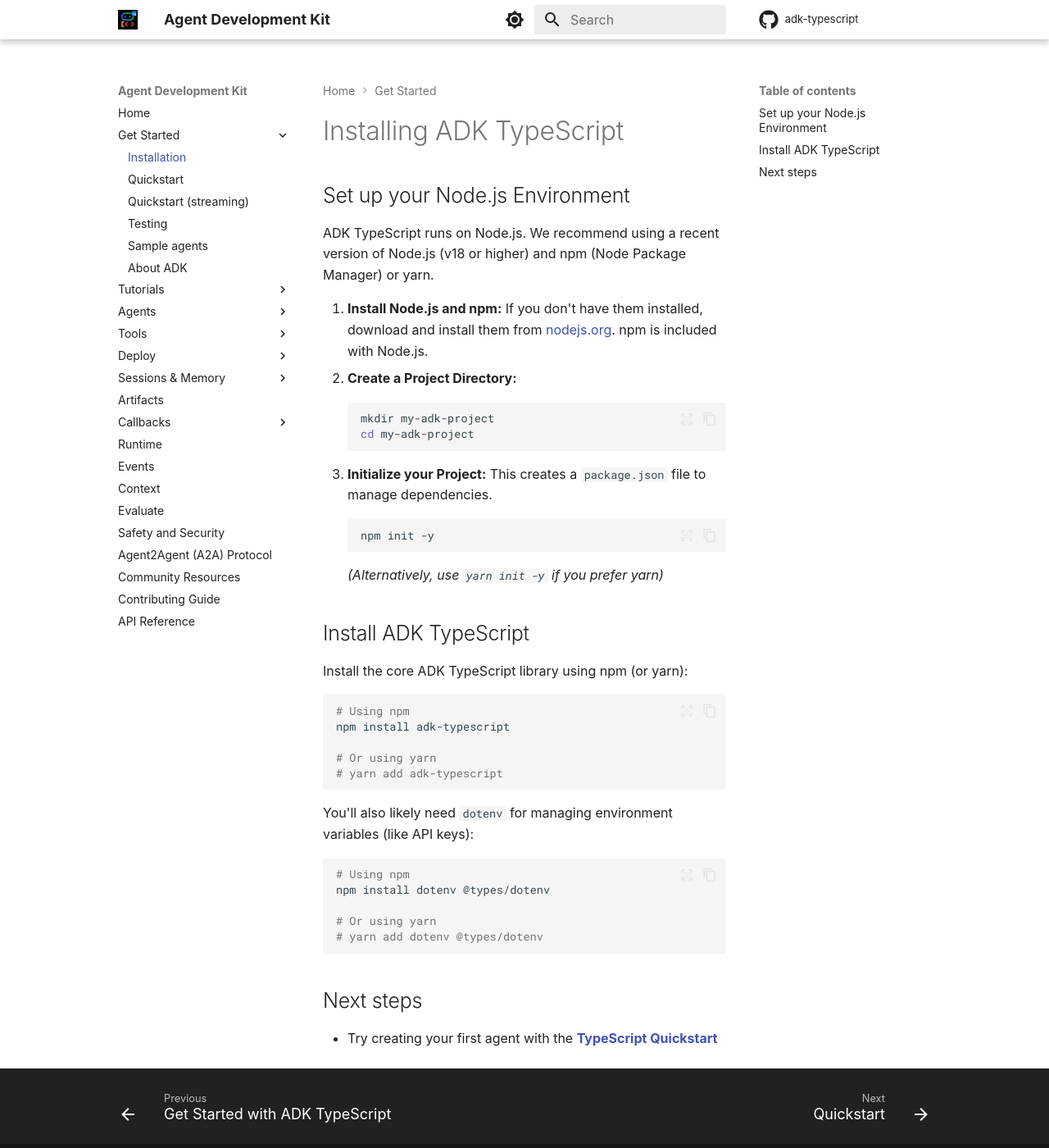
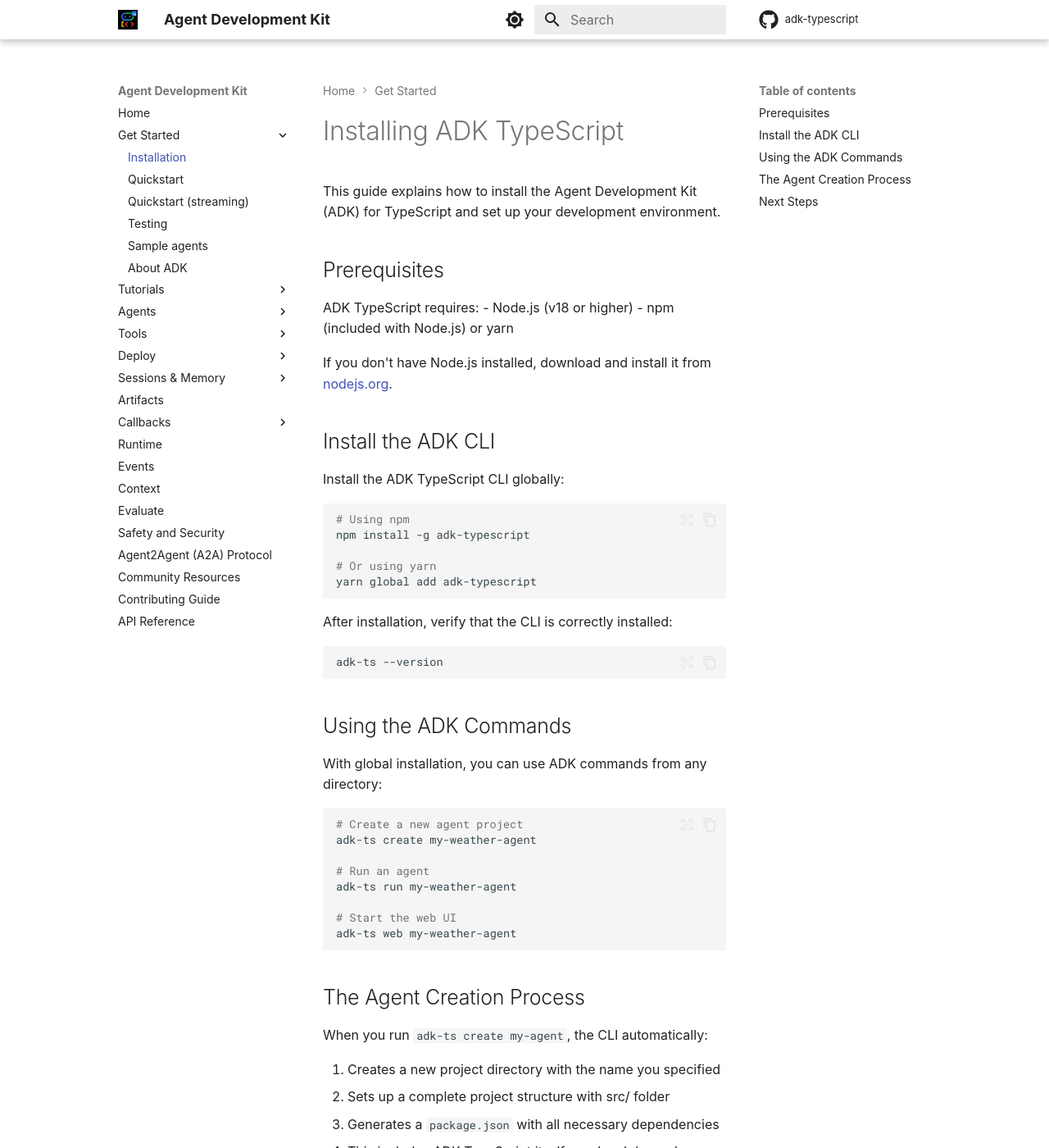
Before and after one commit to njraladdin/adk-typescript, an MkDocs documentation site: the page built from docs/get-started/installation.md, in a window 1280 px wide and 1400 px high. Shown: the whole window at 82% size. Built offline with MkDocs 1.6.1 and Material for MkDocs 9.7.7, drawn with Linux system fonts in a browser that asks for light colours; some web fonts are replaced; comment, search, counter and statistics services are not loaded; some of the changed text lies outside the part shown.

Commit message:
update installation doc

````diff
--- a/docs/get-started/installation.md
+++ b/docs/get-started/installation.md
@@ -1,45 +1,66 @@
-
 # Installing ADK TypeScript
 
-## Set up your Node.js Environment
+This guide explains how to install the Agent Development Kit (ADK) for TypeScript and set up your development environment.
 
-ADK TypeScript runs on Node.js. We recommend using a recent version of Node.js (v18 or higher) and npm (Node Package Manager) or yarn.
+## Prerequisites
 
-1.  **Install Node.js and npm:** If you don't have them installed, download and install them from [nodejs.org](https://nodejs.org/). npm is included with Node.js.
-2.  **Create a Project Directory:**
-    ```bash
-    mkdir my-adk-project
-    cd my-adk-project
-    ```
-3.  **Initialize your Project:** This creates a `package.json` file to manage dependencies.
-    ```bash
-    npm init -y
-    ```
-    *(Alternatively, use `yarn init -y` if you prefer yarn)*
+ADK TypeScript requires:
+- Node.js (v18 or higher)
+- npm (included with Node.js) or yarn
 
-## Install ADK TypeScript
+If you don't have Node.js installed, download and install it from [nodejs.org](https://nodejs.org/).
 
-Install the core ADK TypeScript library using npm (or yarn):
+## Install the ADK CLI
+
+Install the ADK TypeScript CLI globally:
 
 ```bash
 # Using npm
-npm install adk-typescript
+npm install -g adk-typescript
 
 # Or using yarn
-# yarn add adk-typescript
+yarn global add adk-typescript
 ```
 
-
-You'll also likely need `dotenv` for managing environment variables (like API keys):
+After installation, verify that the CLI is correctly installed:
 
 ```bash
-# Using npm
-npm install dotenv @types/dotenv
-
-# Or using yarn
-# yarn add dotenv @types/dotenv
+adk-ts --version
 ```
 
-## Next steps
+## Using the ADK Commands
 
+With global installation, you can use ADK commands from any directory:
+
+```bash
+# Create a new agent project
+adk-ts create my-weather-agent
+
+# Run an agent
+adk-ts run my-weather-agent
+
+# Start the web UI
+adk-ts web my-weather-agent
+```
+
+## The Agent Creation Process
+
+When you run `adk-ts create my-agent`, the CLI automatically:
+
+1. Creates a new project directory with the name you specified
+2. Sets up a complete project structure with src/ folder
+3. Generates a `package.json` with all necessary dependencies
+   - This includes ADK TypeScript itself as a local dependency
+   - You don't need to manually install ADK in the agent project
+4. Configures TypeScript with an appropriate `tsconfig.json`
+5. Creates a starter agent file with model configuration
+6. Sets up a `.env` file for your API keys and cloud settings
+7. Walks you through configuring your LLM backend
+
+
+
+## Next Steps
 *   Try creating your first agent with the [**TypeScript Quickstart**](./quickstart.md)
+- Jump into the [**Quickstart**](./quickstart.md) to create your first agent
+- Learn about [**ADK TypeScript Concepts**](../agents/index.md) to understand the core components
+- Explore [**Sample Agents**](https://github.com/google/adk-samples) for inspiration (Note: samples may be Python-focused)
````
